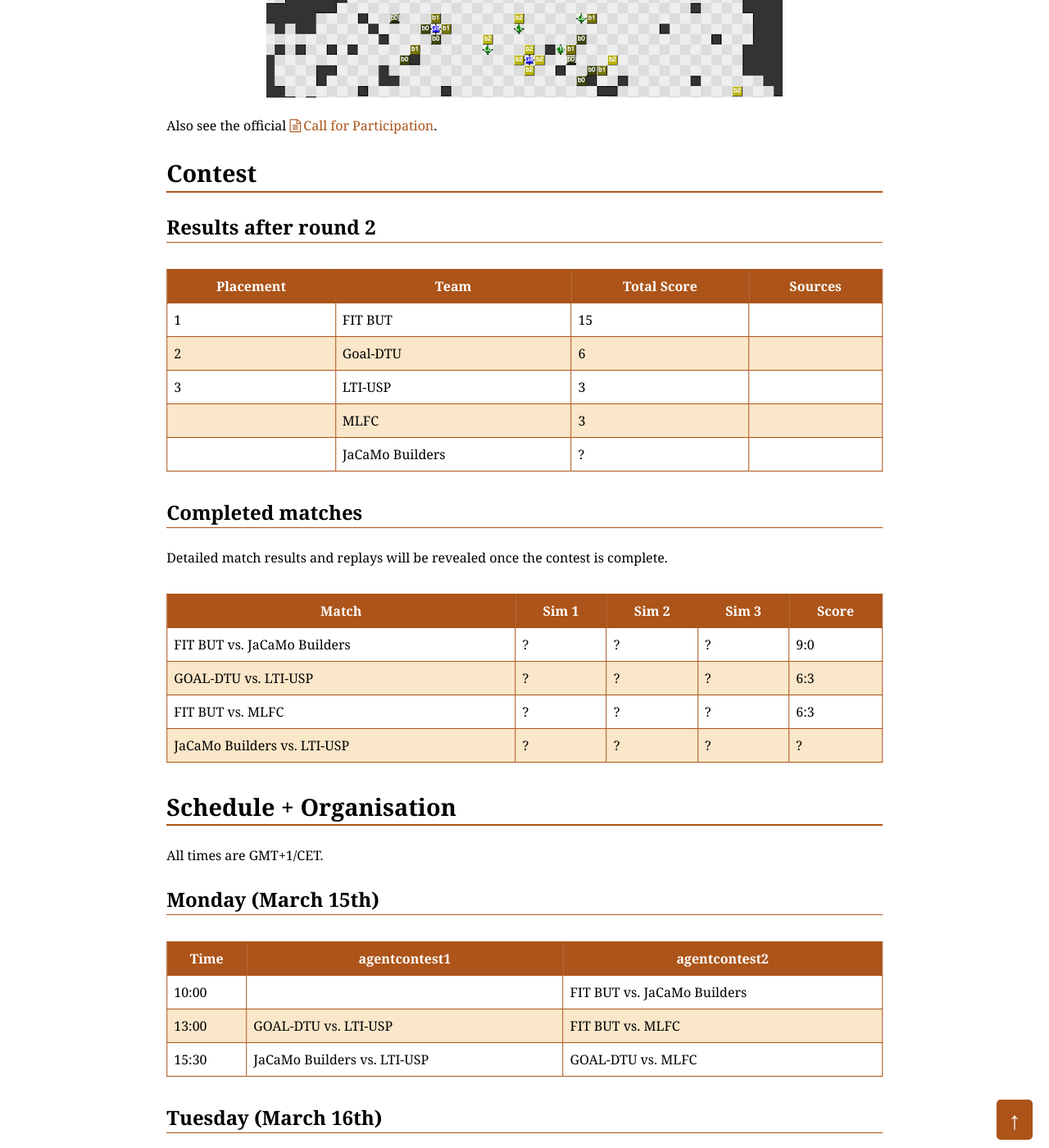
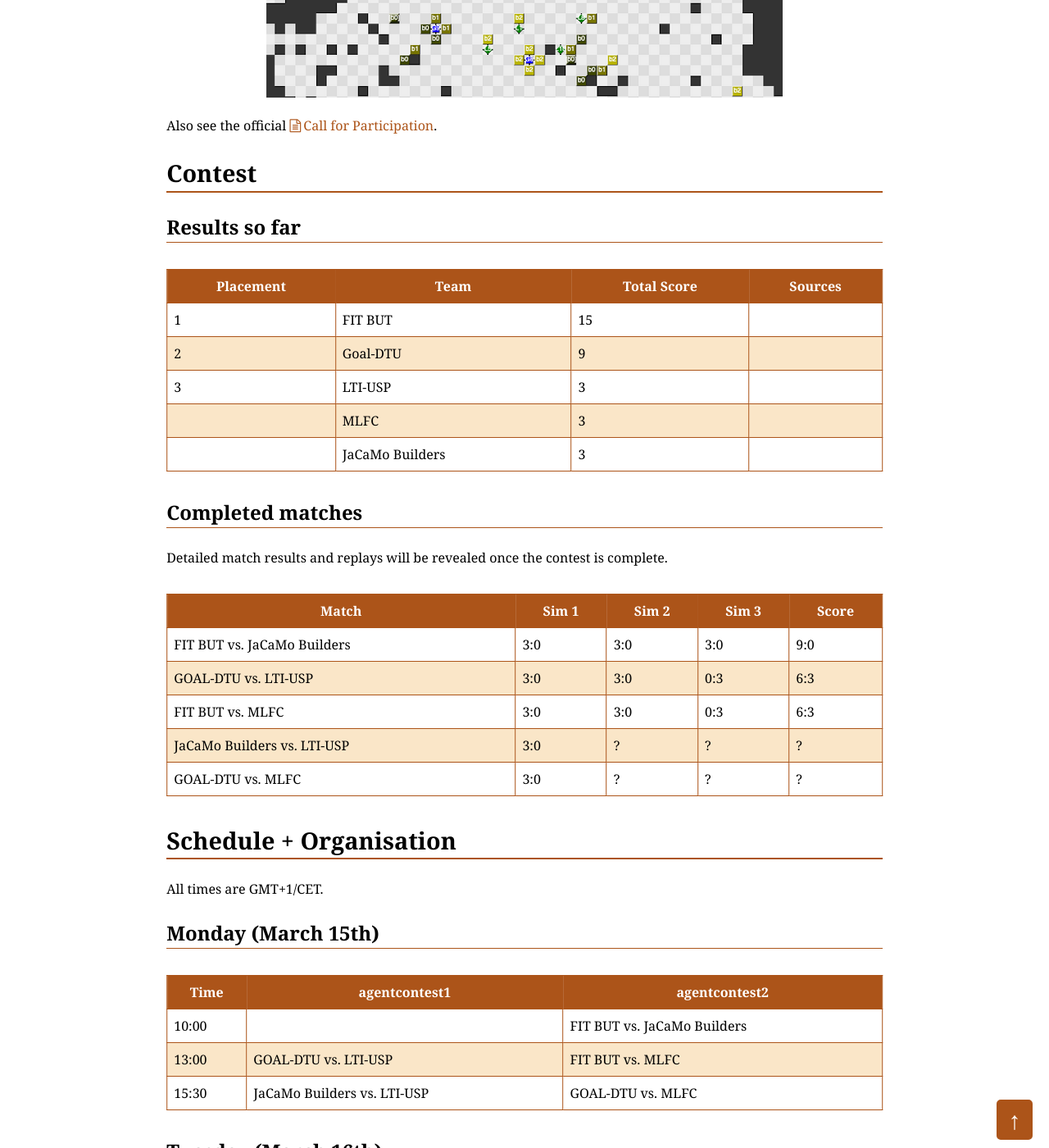
Before and after one commit to agentcontest/agentcontest.github.io, a Jekyll site: the page built from 2020/index.md, in a window 1280 px wide and 1400 px high, scrolled down 782 px. Shown: the whole window at 82% size. Built offline with Jekyll 4.4.1, drawn with Linux system fonts in a browser that asks for light colours.

Commit message:
more result updates

```diff
--- a/2020/index.md
+++ b/2020/index.md
@@ -20,15 +20,15 @@ Also see the official [Call for Participation](cfp.txt).
 Contest
 -------
 
-### Results after round 2
+### Results so far
 
 Placement | Team | Total Score | Sources
 --- | --- | --- | ---
 1 | FIT BUT | 15 |
-2 | Goal-DTU | 6 |
+2 | Goal-DTU | 9 |
 3 | LTI-USP | 3 |
   | MLFC | 3 |
-  | JaCaMo Builders | ? |
+  | JaCaMo Builders | 3 |
 
 ### Completed matches
 
@@ -37,10 +37,11 @@ complete.
 
 Match | Sim 1 | Sim 2 | Sim 3 | Score
 --- | --- | --- | --- | ---
-FIT BUT vs. JaCaMo Builders | ? | ? | ? | 9:0
-GOAL-DTU vs. LTI-USP | ? | ? | ? | 6:3
-FIT BUT vs. MLFC | ? | ? | ? | 6:3
-JaCaMo Builders vs. LTI-USP | ? | ? | ? | ?
+FIT BUT vs. JaCaMo Builders | 3:0 | 3:0 | 3:0 | 9:0
+GOAL-DTU vs. LTI-USP | 3:0 | 3:0 | 0:3 | 6:3
+FIT BUT vs. MLFC | 3:0 | 3:0 | 0:3 | 6:3
+JaCaMo Builders vs. LTI-USP | 3:0 | ? | ? | ?
+GOAL-DTU vs. MLFC | 3:0 | ? | ? | ?
 
 Schedule + Organisation
 -----------------------
```
